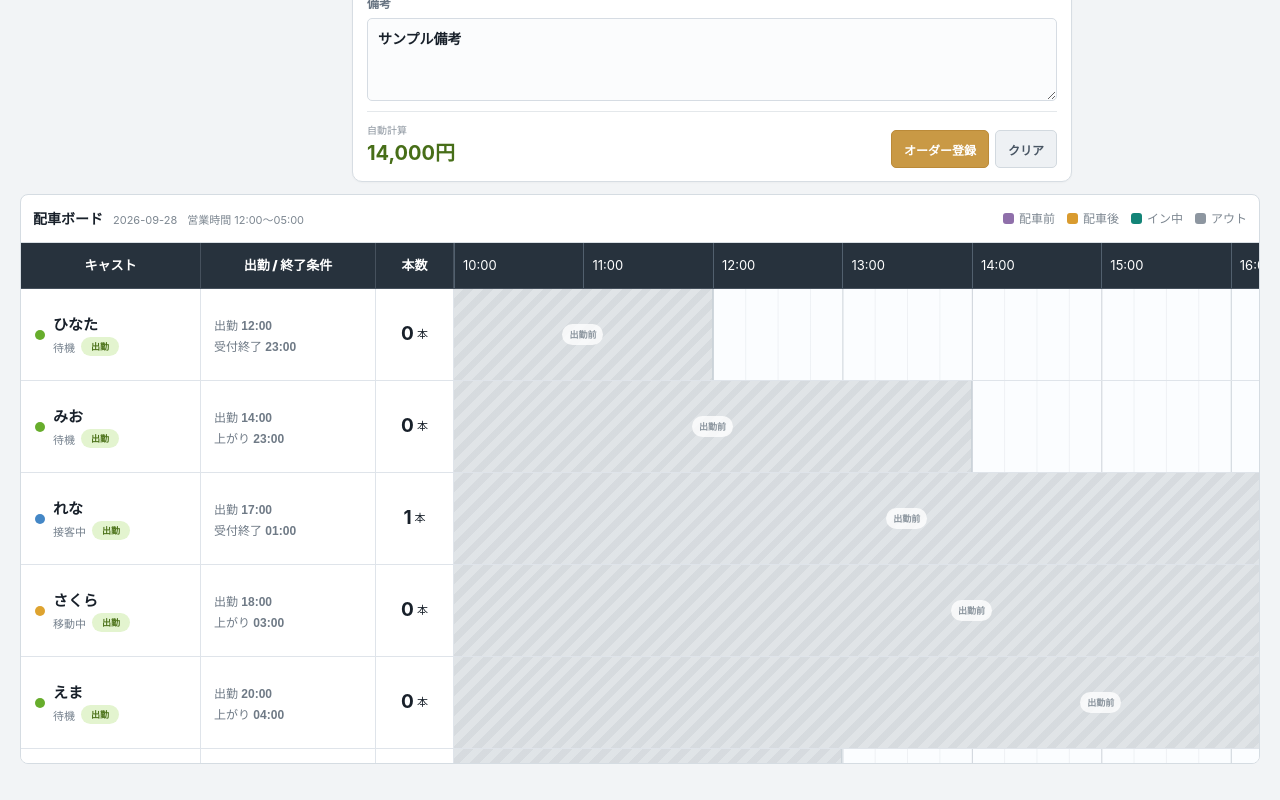
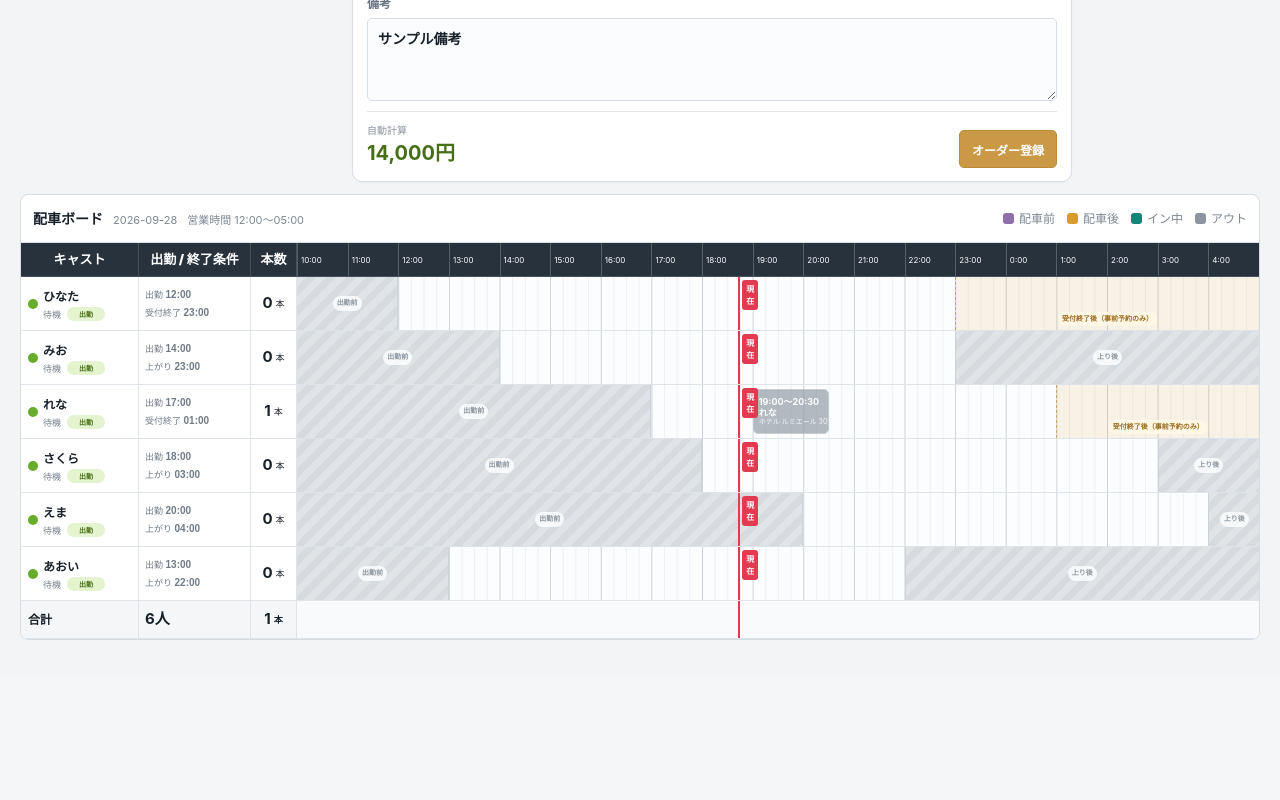
Before and after one commit to admozisan-design/night-desk, a Next.js app: page / in a window 1280 px wide. Shown: the part 1218-2018 px from the top of the page. After the commit the page ends 1894 px from the top, so only its background shows below. Built offline with nearby package versions, Linux system fonts and the light colour scheme.

Commit message:
Fix board statuses totals and compact layout

```diff
--- a/app/globals.css
+++ b/app/globals.css
@@ -3811,3 +3811,145 @@ button{
   .closingExportButtons{grid-template-columns:1fr}
   .closingCheckGrid{grid-template-columns:1fr 1fr}
 }
+
+
+/* ===== Compact no-scroll dispatch board ===== */
+.boardZoomWrap{
+  max-height:62vh;
+}
+@media(min-width:1100px){
+  .dispatchScroll.boardZoomWrap,
+  .standaloneDispatchScroll{
+    overflow-x:hidden;
+    overflow-y:auto;
+  }
+
+  .dispatchBoard.wideBoard,
+  .standaloneDispatchBoard{
+    width:100%;
+    min-width:0!important;
+    grid-template-columns:118px 112px 46px minmax(0,1fr)!important;
+  }
+
+  .wideBoard .dispatchNameHead,
+  .wideBoard .dispatchName{
+    left:0!important;
+  }
+  .wideBoard .dispatchShiftHead,
+  .wideBoard .dispatchShift{
+    left:118px!important;
+  }
+  .wideBoard .dispatchCountHead,
+  .wideBoard .dispatchCount{
+    left:230px!important;
+  }
+
+  .wideBoard .dispatchHeader,
+  .wideBoard .timelineHeader{
+    height:34px!important;
+  }
+
+  .wideBoard .dispatchName,
+  .wideBoard .dispatchShift,
+  .wideBoard .dispatchCount,
+  .wideBoard .timelineCell{
+    min-height:54px!important;
+  }
+
+  .wideBoard .dispatchName{
+    padding:5px 7px!important;
+    gap:5px!important;
+  }
+  .wideBoard .dispatchShift{
+    padding:4px 6px!important;
+  }
+  .wideBoard .dispatchCount{
+    padding:0 3px!important;
+  }
+
+  .wideBoard .dispatchName strong{
+    font-size:12px!important;
+  }
+  .wideBoard .dispatchName small{
+    margin-top:1px!important;
+    font-size:9px!important;
+  }
+  .wideBoard .dispatchShift span{
+    font-size:9px!important;
+    line-height:1.3;
+  }
+  .wideBoard .dispatchShift b{
+    font-size:10px!important;
+  }
+  .wideBoard .dispatchCount strong{
+    font-size:15px!important;
+  }
+  .wideBoard .dispatchCount span{
+    font-size:9px!important;
+  }
+
+  .wideBoard .timelineHeader{
+    grid-template-columns:repeat(19,minmax(0,1fr))!important;
+  }
+  .wideBoard .timelineHeader div{
+    min-width:0;
+    padding-left:3px!important;
+    font-size:8px!important;
+    overflow:hidden;
+  }
+
+  .wideBoard .timelineOrder{
+    top:4px!important;
+    bottom:4px!important;
+    padding:4px 5px!important;
+    border-radius:5px!important;
+  }
+  .wideBoard .timelineOrder strong{
+    font-size:9px!important;
+    line-height:1.15;
+  }
+  .wideBoard .timelineOrder span{
+    font-size:9px!important;
+    line-height:1.15;
+  }
+  .wideBoard .timelineOrder small{
+    font-size:7px!important;
+    line-height:1.1;
+  }
+
+  .wideBoard .offShiftBlock span,
+  .wideBoard .receptionClosedBlock span{
+    font-size:7px!important;
+    padding:2px 4px!important;
+  }
+
+  .wideBoard .attendanceBadge{
+    padding:2px 4px!important;
+    font-size:7px!important;
+  }
+
+  .wideBoard .totalCell,
+  .wideBoard .totalTimeline{
+    min-height:38px!important;
+  }
+
+  .standaloneDispatchScroll{
+    min-height:0!important;
+    max-height:calc(100vh - 260px);
+  }
+}
+
+@media(min-width:1400px){
+  .dispatchBoard.wideBoard,
+  .standaloneDispatchBoard{
+    grid-template-columns:125px 118px 48px minmax(0,1fr)!important;
+  }
+  .wideBoard .dispatchShiftHead,
+  .wideBoard .dispatchShift{
+    left:125px!important;
+  }
+  .wideBoard .dispatchCountHead,
+  .wideBoard .dispatchCount{
+    left:243px!important;
+  }
+}
--- a/app/page.tsx
+++ b/app/page.tsx
@@ -58,6 +58,16 @@ function orderVisualState(order:Order,serviceDate:string,now:Date|null){
   if(order.inTime || order.status==="serving") return "in";
   if(order.status==="dispatching") return "afterDispatch";
   return "beforeDispatch";
+}
+function castOperationalStatus(cast:Cast,dateOrders:Order[],serviceDate:string,now:Date|null):CastStatus{
+  const shift=castShiftForDate(cast,serviceDate);
+  if(shift && (!shift.working || shift.attendance==="absent" || shift.attendance==="leftEarly")) return "off";
+  const states=dateOrders
+    .filter(order=>order.castId===cast.id && order.status!=="cancelled")
+    .map(order=>orderVisualState(order,serviceDate,now));
+  if(states.includes("in")) return "serving";
+  if(states.includes("afterDispatch")) return "moving";
+  return "waiting";
 }
 function addMinutes(time:string, minutes:number){
   const [h,m] = time.split(":").map(Number);
@@ -361,7 +371,7 @@ export default function DashboardPage(){
     ()=>selectedDateOrders.filter(order=>order.status!=="cancelled").reduce((sum,order)=>sum+order.total,0),
     [selectedDateOrders]
   );
-  const waitingCount = workingCasts.filter(c=>c.status==="waiting").length;
+  const waitingCount = workingCasts.filter(c=>castOperationalStatus(c,selectedDateOrders,date,now)==="waiting").length;
   const todayValue=dateInputValue(new Date());
   const nowPosition = now && date===todayValue ? currentTimePosition(now) : null;
   const detailCast = detailCastId ? castList.find(c=>c.id===detailCastId) : undefined;
@@ -827,7 +837,7 @@ export default function DashboardPage(){
               </label>
               <label>キャスト
                 <select value={castId} onChange={e=>setCastId(e.target.value)} disabled={!formCastChoices.length}>
-                  {formCastChoices.map(c=><option key={c.id} value={c.id}>{c.name} / {statusLabels[c.status]}</option>)}
+                  {formCastChoices.map(c=><option key={c.id} value={c.id}>{c.name} / {statusLabels[castOperationalStatus(c,selectedDateOrders,date,now)]}</option>)}
                 </select>
               </label>
             </div>
@@ -945,7 +955,7 @@ export default function DashboardPage(){
               <div className="workTotalSummary"><small>自動計算</small>{paymentMethod==="card" && <span>カード手数料込み</span>}<strong>{formatYen(total)}</strong></div>
               <div className="workButtons">
                 <button className="registerBtn" type="submit" disabled={!selectedCast}>{editingOrderId?"変更を保存":"オーダー登録"}</button>
-                <button type="button" onClick={resetOrderForm}>{editingOrderId?"編集キャンセル":"クリア"}</button>
+                {editingOrderId && <button type="button" onClick={resetOrderForm}>編集キャンセル</button>}
               </div>
             </div>
           </form>
@@ -1004,13 +1014,14 @@ export default function DashboardPage(){
             const receptionClosed=endType==="reception"
               ? receptionClosedPosition(endTime,storeSettings.closeTime)
               : null;
+            const operationalStatus=castOperationalStatus(cast,selectedDateOrders,date,now);
             return <div className={`dispatchRowContents ${unavailable?"isUnavailableCast":""}`} key={cast.id}>
               <div className="dispatchName">
-                <span className={`castStateDot ${cast.status}`}/>
+                <span className={`castStateDot ${operationalStatus}`}/>
                 <button type="button" className="dispatchCastButton" onClick={()=>setDetailCastId(cast.id)}>
                   <strong>{cast.name}</strong>
                   <span className="dispatchCastMeta">
-                    <small>{statusLabels[cast.status]}</small>
+                    <small>{statusLabels[operationalStatus]}</small>
                     {shift?.attendance
                       ? <em className={`attendanceBadge ${shift.attendance}`}>{attendanceLabels[shift.attendance]}</em>
                       : <em className="attendanceBadge unconfirmed">未確認</em>}
@@ -1061,7 +1072,7 @@ export default function DashboardPage(){
 
           <div className="dispatchName totalCell"><strong>合計</strong></div>
           <div className="dispatchShift totalCell"><strong>{workingCasts.length}人</strong></div>
-          <div className="dispatchCount totalCell"><strong>{orders.filter(o=>o.status!=="cancelled").length}</strong><span>本</span></div>
+          <div className="dispatchCount totalCell"><strong>{selectedDateOrders.filter(o=>o.status!=="cancelled").length}</strong><span>本</span></div>
           <div className="timelineCell totalTimeline">{nowPosition && <span className="nowLine" style={{left:nowPosition}}/>}</div>
         </div>
       </div>
@@ -1166,7 +1177,7 @@ export default function DashboardPage(){
         <div className="attendanceModalInfo">
           <div><span>日付</span><strong>{date}</strong></div>
           <div><span>出勤予定</span><strong>{detailShift?.start ?? detailCast.shiftStart ?? "--:--"} / {(detailShift?.endType ?? "leave")==="reception" ? "受付終了" : "上がり"} {detailShift?.endTime ?? detailCast.shiftEnd ?? "--:--"}</strong></div>
-          <div><span>現在状態</span><strong>{statusLabels[detailCast.status]}</strong></div>
+          <div><span>現在状態</span><strong>{statusLabels[castOperationalStatus(detailCast,selectedDateOrders,date,now)]}</strong></div>
         </div>
         <div className="attendanceModalSection">
           <div className="attendanceModalSectionTitle">
```
Also changed, not shown: app/board/page.tsx (+13 -2 lines).
